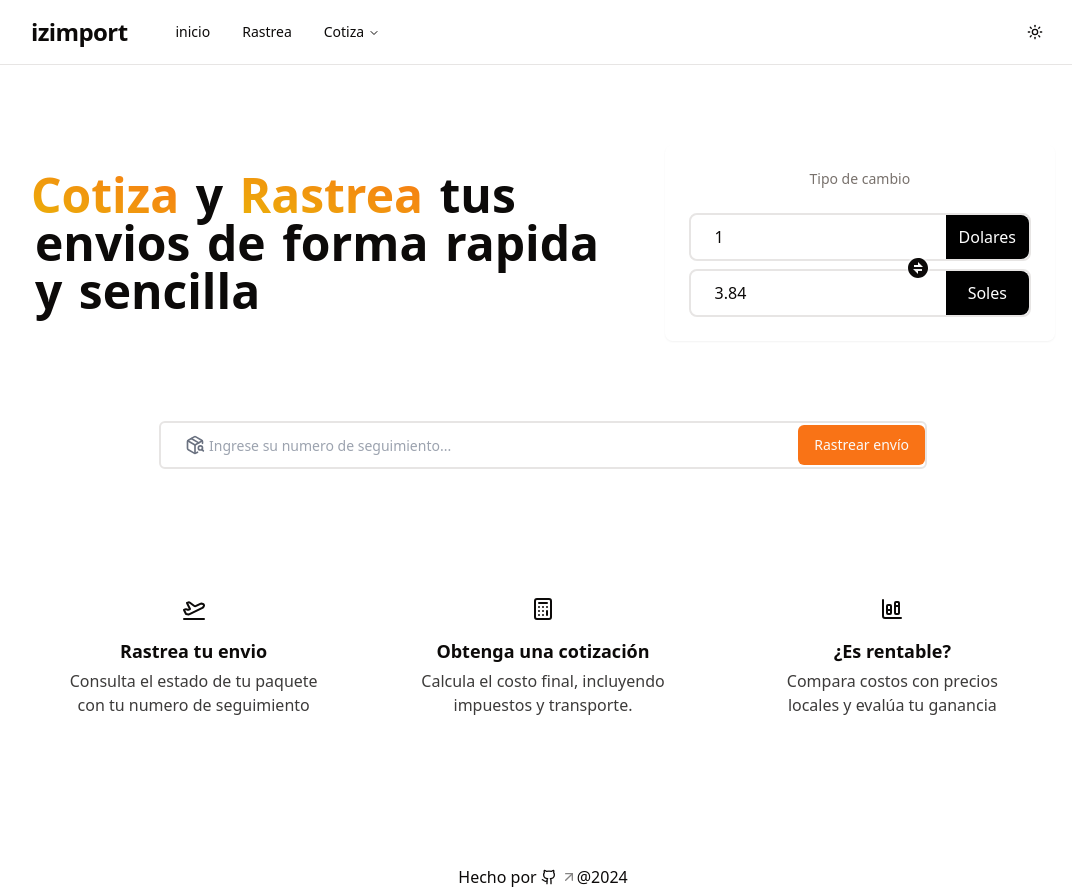
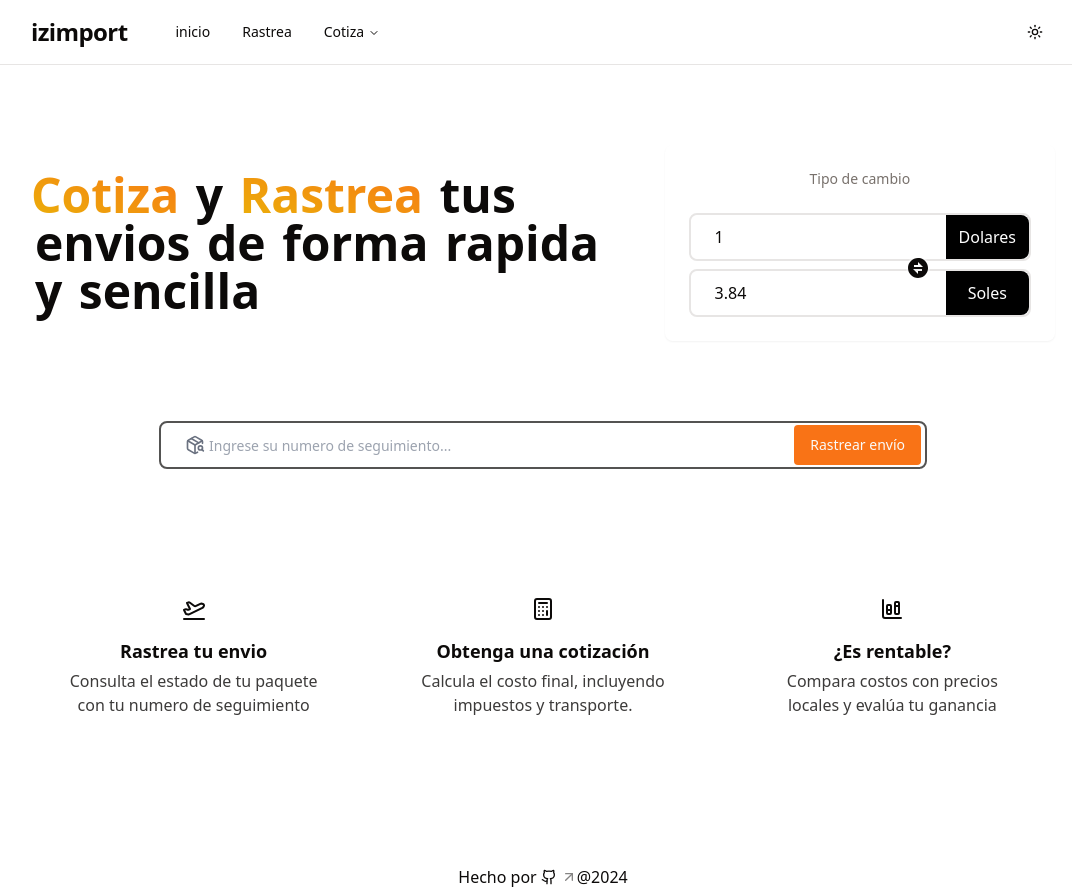
Before and after one commit to ivanmayta/izimport.com, a Next.js app: page / in a window 1280 px wide. Shown: the whole page, without its empty margins (97-1169 px from the left). Built offline with nearby package versions, Linux system fonts and the light colour scheme.

Commit message:
refactor: update search form styles for improved aesthetics

```diff
--- a/src/components/search-form.tsx
+++ b/src/components/search-form.tsx
@@ -4,7 +4,7 @@ function SearchForm({ onSubmit, inputRef, defaultValue, handleChange }) {
     return (
         <form
             onSubmit={onSubmit}
-            className="w-full h-12 border-2 rounded-md max-w-3xl mx-auto flex items-center  gap-x-2"
+            className="w-full h-12 border-2 rounded-lg max-w-3xl mx-auto flex items-center  gap-x-2 border-foreground/70 dark:border-foreground/20"
         >
             <div className="relative">
                 <div className="absolute inset-y-0 start-0 flex items-center ps-6 pointer-events-none">
@@ -20,7 +20,7 @@ function SearchForm({ onSubmit, inputRef, defaultValue, handleChange }) {
                 defaultValue={defaultValue}
                 type="search"
             />
-            <Button>Rastrear envío</Button>
+            <Button className="mr-1 rounded-sm">Rastrear envío</Button>
         </form>
     )
 }
```
